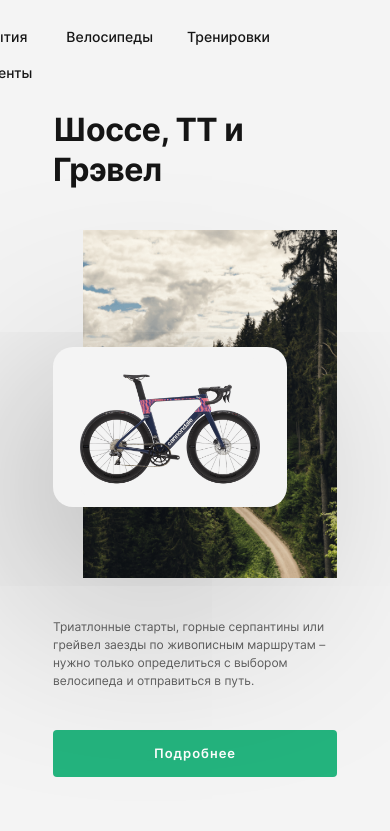
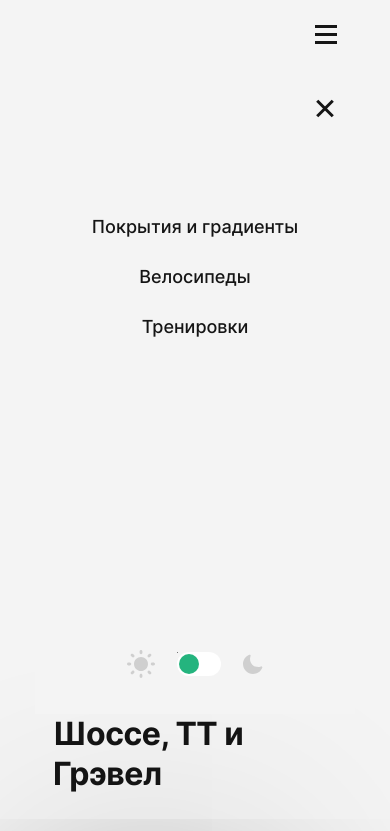
Before and after one commit to KovOlga/hard-one, a website: page index.html in a window 390 px wide. Shown: the top 831 px of the page. Drawn offline with nearby package versions, Linux system fonts and the light colour scheme; files whose address does not match are found by name.

Commit message:
added mobile header

```diff
--- a/index.html
+++ b/index.html
@@ -24,6 +24,50 @@
 					<a class="header__nav-link" href="#" target="_blank">Велосипеды</a>
 					<a class="header__nav-link" href="#" target="_blank">Тренировки</a>
 				</nav>
+				<div class="header__mobile-line-container">
+					<div class="header__mobile-lines">
+						<img class="header__mobile-line" src="./images/header-line.svg" />
+						<img class="header__mobile-line" src="./images/header-line.svg" />
+						<img class="header__mobile-line" src="./images/header-line.svg" />
+					</div>
+				</div>
+				<div class="header__mobile-container">
+					<div class="header__mobile-close-container">
+						<img
+							class="header__mobile-close-icon"
+							src="./images/header-close-icon.svg"
+						/>
+					</div>
+					<div class="header__mobile-nav-mode-container">
+						<nav class="header__mobile-nav-links">
+							<a class="header__mobile-nav-link" href="#" target="_blank"
+								>Покрытия и градиенты</a
+							>
+							<a class="header__mobile-nav-link" href="#" target="_blank"
+								>Велосипеды</a
+							>
+							<a class="header__mobile-nav-link" href="#" target="_blank"
+								>Тренировки</a
+							>
+						</nav>
+						<div class="mode mode_header">
+							<img
+								class="mode__icon mode__icon_theme_light"
+								src="./images/light-mode.svg"
+								alt="Иконка светлой темы"
+							/>
+							<label class="mode__label">
+								<input class="mode__checkbox" type="checkbox" name="toggle" />
+								<span class="mode__span-visible"></span>
+							</label>
+							<img
+								class="mode__icon mode__icon_theme_night"
+								src="./images/night-mode.svg"
+								alt="Иконка темной темы"
+							/>
+						</div>
+					</div>
+				</div>
 			</header>
 			<main class="content">
 				<section class="intro">
@@ -562,7 +606,7 @@
 				</form>
 				<div class="footer__copyright-mode-container">
 					<p class="footer__copyright">© Road Club 2021</p>
-					<div class="mode">
+					<div class="mode mode_footer">
 						<img
 							class="mode__icon mode__icon_theme_light"
 							src="./images/light-mode.svg"
--- a/styles/index.scss
+++ b/styles/index.scss
@@ -6,6 +6,21 @@
 @import "./modules/blocks/body/body";
 @import "./modules/blocks/page/page";
 @import "./modules/blocks/content/content";
+
+// header
+@import "./modules/blocks/header/header";
+
+@import "./modules/blocks/header/__nav-links/header__nav-links.scss";
+@import "./modules/blocks/header/__nav-link/header__nav-link.scss";
+
+@import "./modules/blocks/header/__mobile-line-container/header__mobile-line-container.scss";
+@import "./modules/blocks/header/__mobile-lines/header__mobile-lines.scss";
+@import "./modules/blocks/header/__mobile-line/header__mobile-line.scss";
+
+@import "./modules/blocks/header/__mobile-close-container/header__mobile-close-container.scss";
+@import "./modules/blocks/header/__mobile-nav-links/header__mobile-nav-links.scss";
+@import "./modules/blocks/header/__mobile-nav-link/header__mobile-nav-link.scss";
+@import "./modules/blocks/header/__mobile-nav-mode-container/header__mobile-nav-mode-container.scss";
 
 //intro
 @import "./modules/blocks/intro/intro";
@@ -87,38 +102,11 @@
 
 // mode
 @import "./modules/blocks/mode/mode";
+@import "./modules/blocks/mode/_footer/mode_footer";
 @import "./modules/blocks/mode/__icon/mode__icon";
 @import "./modules/blocks/mode/__label/mode__label";
 @import "./modules/blocks/mode/__checkbox/mode__checkbox";
 @import "./modules/blocks/mode/__span-visible/mode__span-visible";
-
-// header
-
-.header {
-	background-color: var(--clr-body);
-	position: sticky;
-	top: 0;
-	z-index: 100;
-}
-
-.header__nav-links {
-	padding: 28px 120px;
-	display: flex;
-	flex-direction: row;
-	gap: 34px;
-	justify-content: flex-end;
-}
-
-.header__nav-link {
-	@include link;
-	font-weight: 500;
-	font-size: 14px;
-	line-height: 18px;
-}
-
-.header__nav-link:hover {
-	opacity: 0.75;
-}
 
 // .swiper-pagination
 
--- a/styles/modules/blocks/body/body.scss
+++ b/styles/modules/blocks/body/body.scss
@@ -1,3 +1,4 @@
 .body {
 	margin: 0;
+	background-color: var(--clr-body);
 }
--- /dev/null
+++ b/styles/modules/blocks/header/__mobile-close-container/header__mobile-close-container.scss
@@ -0,0 +1,9 @@
+.header__mobile-close-container {
+	display: flex;
+	flex-direction: column;
+	align-items: flex-end;
+	box-sizing: border-box;
+	padding-top: 18px;
+	padding-right: 14px;
+	padding-bottom: 23px;
+}
--- /dev/null
+++ b/styles/modules/blocks/header/__mobile-line-container/header__mobile-line-container.scss
@@ -0,0 +1,15 @@
+.header__mobile-line-container {
+	display: none;
+
+	@include desktop {
+		display: flex;
+		flex-direction: column;
+		align-items: flex-end;
+		justify-content: flex-end;
+		box-sizing: border-box;
+		padding-top: 25px;
+		padding-right: 18px;
+		padding-bottom: 30px;
+		width: 100%;
+	}
+}
--- /dev/null
+++ b/styles/modules/blocks/header/__mobile-line/header__mobile-line.scss
@@ -0,0 +1,4 @@
+.header__mobile-line {
+	width: 22px;
+	height: 3px;
+}
--- /dev/null
+++ b/styles/modules/blocks/header/__mobile-lines/header__mobile-lines.scss
@@ -0,0 +1,6 @@
+.header__mobile-lines {
+	cursor: pointer;
+	display: flex;
+	flex-direction: column;
+	gap: 5px;
+}
--- /dev/null
+++ b/styles/modules/blocks/header/__mobile-nav-link/header__mobile-nav-link.scss
@@ -0,0 +1,6 @@
+.header__mobile-nav-link {
+	@include link;
+	font-weight: 500;
+	font-size: 18px;
+	line-height: 18px;
+}
--- /dev/null
+++ b/styles/modules/blocks/header/__mobile-nav-links/header__mobile-nav-links.scss
@@ -0,0 +1,6 @@
+.header__mobile-nav-links {
+	display: flex;
+	flex-direction: column;
+	align-items: center;
+	gap: 32px;
+}
--- /dev/null
+++ b/styles/modules/blocks/header/__mobile-nav-mode-container/header__mobile-nav-mode-container.scss
@@ -0,0 +1,10 @@
+.header__mobile-nav-mode-container {
+	box-sizing: border-box;
+	padding-top: 70px;
+	padding-bottom: 36px;
+	width: 100%;
+	display: flex;
+	flex-direction: column;
+	align-items: center;
+	gap: 314px;
+}
--- /dev/null
+++ b/styles/modules/blocks/header/__nav-link/header__nav-link.scss
@@ -0,0 +1,10 @@
+.header__nav-link {
+	@include link;
+	font-weight: 500;
+	font-size: 14px;
+	line-height: 18px;
+}
+
+.header__nav-link:hover {
+	opacity: 0.75;
+}
--- /dev/null
+++ b/styles/modules/blocks/header/__nav-links/header__nav-links.scss
@@ -0,0 +1,11 @@
+.header__nav-links {
+	padding: 28px 120px;
+	display: flex;
+	flex-direction: row;
+	gap: 34px;
+	justify-content: flex-end;
+
+	@include desktop {
+		display: none;
+	}
+}
--- /dev/null
+++ b/styles/modules/blocks/header/header.scss
@@ -0,0 +1,11 @@
+.header {
+	background-color: var(--clr-body);
+	position: sticky;
+	top: 0;
+	z-index: 1000;
+
+	@include desktop {
+		width: 320px;
+		margin: 0 auto;
+	}
+}
--- /dev/null
+++ b/styles/modules/blocks/mode/_footer/mode_footer.scss
@@ -0,0 +1,5 @@
+.mode_footer {
+	@include desktop {
+		display: none;
+	}
+}
--- a/styles/modules/blocks/mode/mode.scss
+++ b/styles/modules/blocks/mode/mode.scss
@@ -3,8 +3,4 @@
 	flex-direction: row;
 	align-items: center;
 	gap: 22px;
-
-	@include desktop {
-		display: none;
-	}
 }
```
Also changed, not shown: images/header-close-icon.svg (added), images/header-line.svg (added), styles/index.css, 1 other file.
